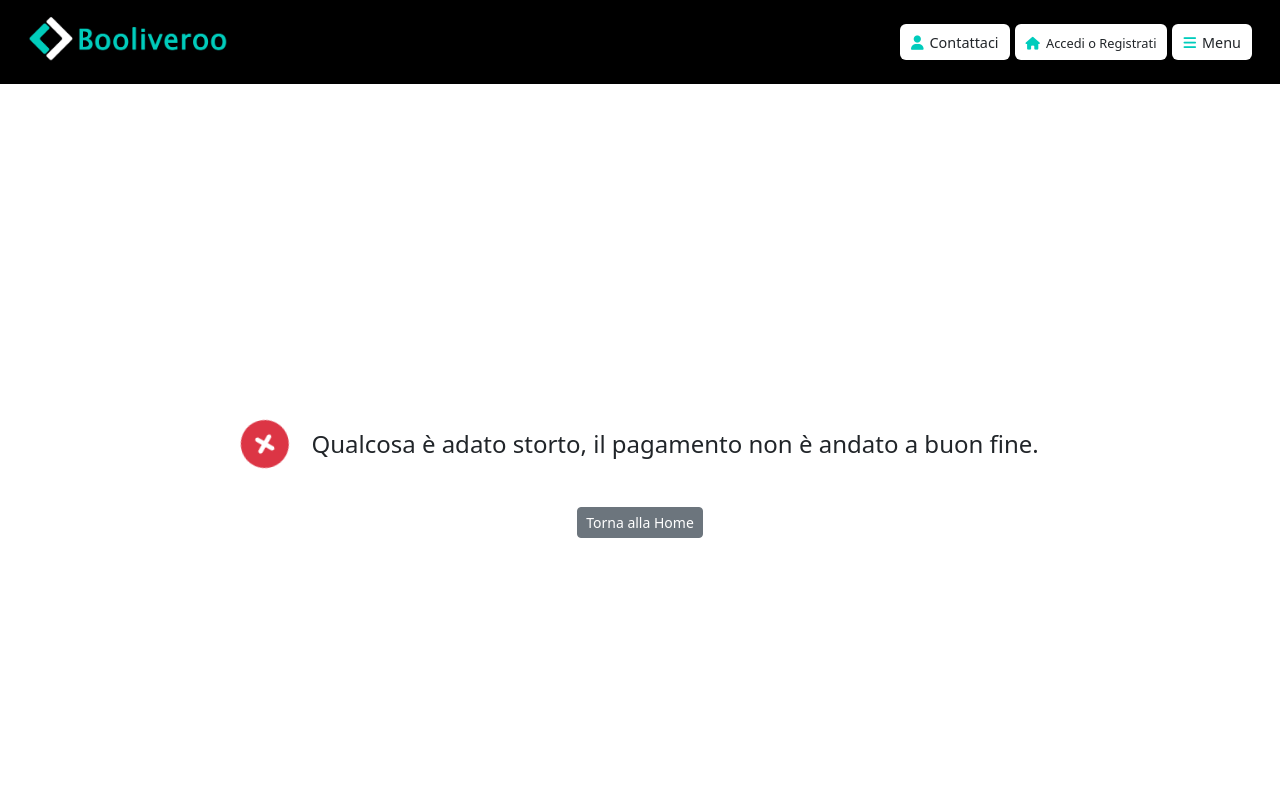
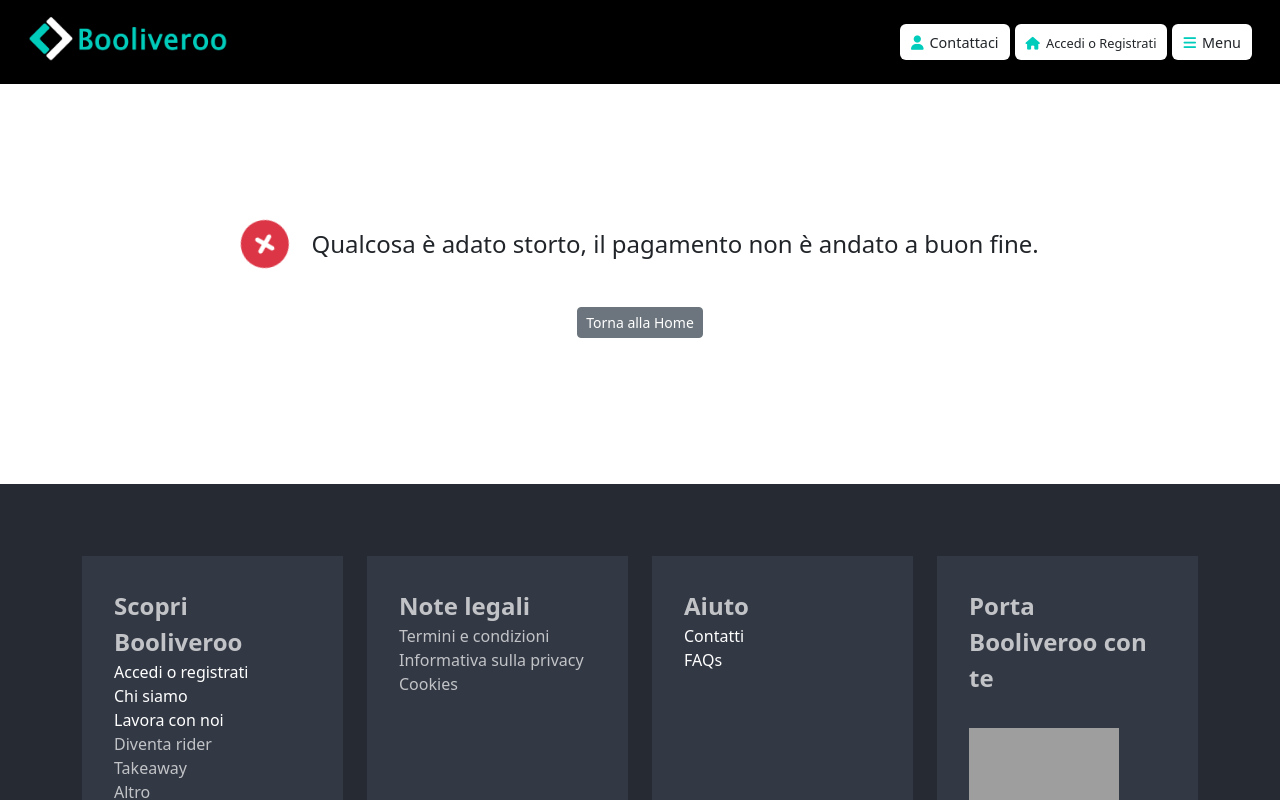
Before and after one commit to ArmandoMarino/Booliveroo-front, a Vue app: page /payment-failed in a window 1280 px wide. Shown: the top 800 px of the page. Built offline with nearby package versions, Linux system fonts and the light colour scheme; grey boxes are pictures that could not be loaded.

Commit message:
fix height payment-success/failed

```diff
--- a/src/pages/PaymentsuccessPage.vue
+++ b/src/pages/PaymentsuccessPage.vue
@@ -5,7 +5,7 @@ export default {
 </script>
 
 <template>
-    <div class="d-flex flex-column align-items-center justify-content-center vh-100">
+    <div id="payment-success" class="d-flex flex-column align-items-center justify-content-center">
         <h4 class="mb-5">
             <i class="me-3 fa-solid fa-2xl text-success fa-circle-check fa-bounce"></i>
             Pagamento avvenuto con successo
@@ -15,3 +15,9 @@ export default {
         </router-link>
     </div>
 </template>
+
+<style lang="scss" scoped>
+#payment-success {
+    min-height: 400px;
+}
+</style>
--- a/src/pages/paymentfailedPage.vue
+++ b/src/pages/paymentfailedPage.vue
@@ -5,7 +5,7 @@ export default {
 </script>
 
 <template>
-    <div class="d-flex flex-column align-items-center justify-content-center vh-100">
+    <div id="payment-failed" class="d-flex flex-column align-items-center justify-content-center">
         <h4 class="mb-5">
             <i class="me-3 fa-solid fa-2xl text-danger fa-circle-xmark fa-shake"></i>
             Qualcosa è adato storto, il pagamento non è andato a buon fine.
@@ -15,3 +15,9 @@ export default {
         </router-link>
     </div>
 </template>
+
+<style lang="scss" scoped>
+#payment-failed {
+    min-height: 400px;
+}
+</style>
```
